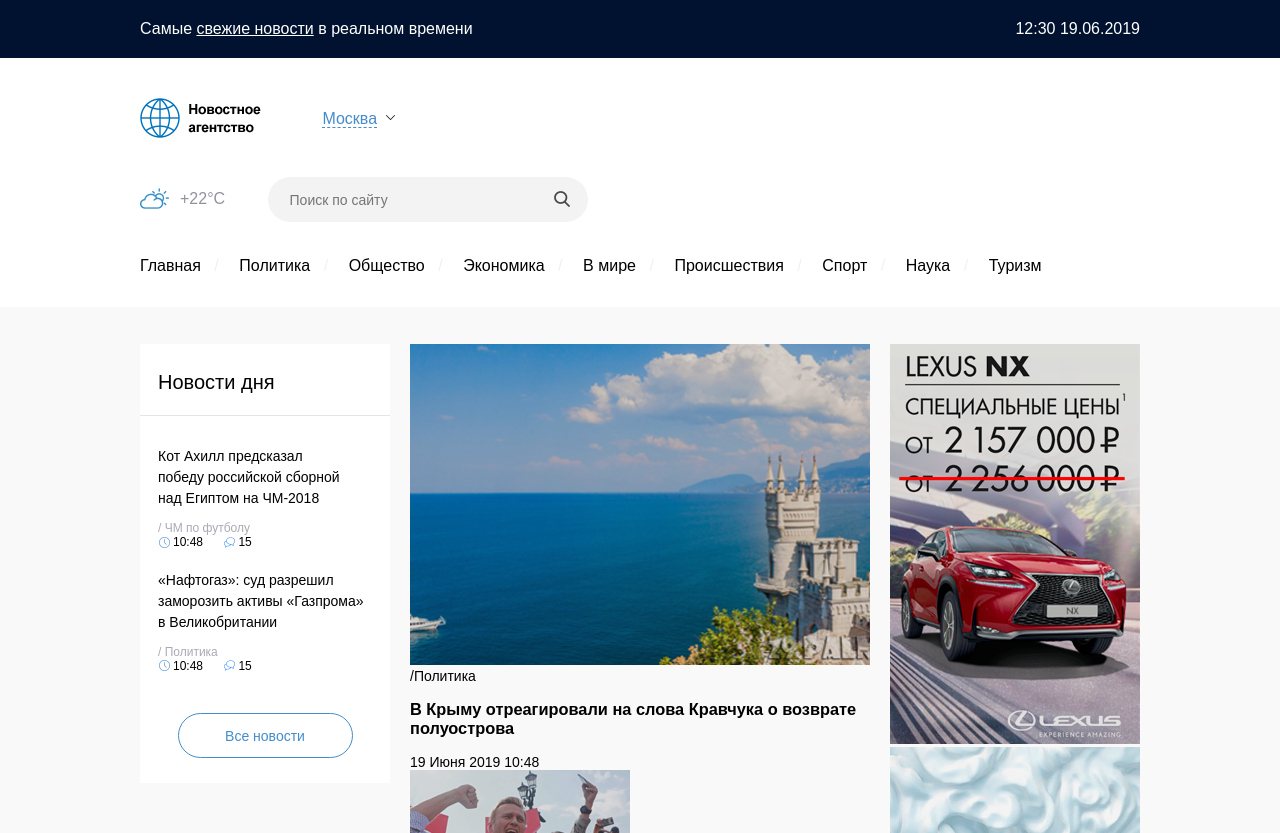
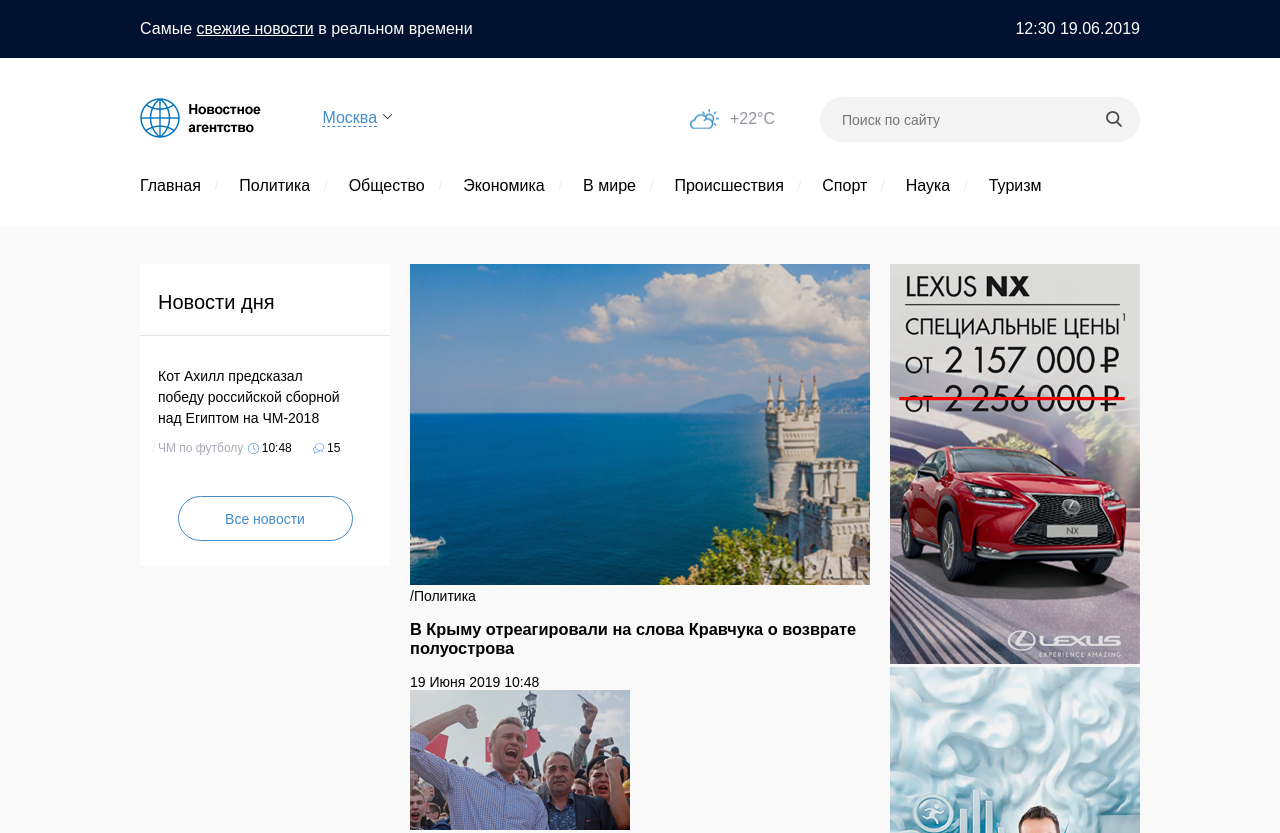
Before and after one commit to AKStd/css_basics, a plain HTML site: page index.html in a window 1280 px wide. Shown: the top 833 px of the page. Drawn offline with Linux system fonts and the light colour scheme.

Commit message:
fix header

```diff
--- a/index.html
+++ b/index.html
@@ -12,7 +12,6 @@
 	</head>
 
 	<body>
-
 		<!-- хэдер -->
 		<header>
 			<div class="black-bar">
@@ -25,33 +24,30 @@
 				</div>
 			</div>
 
-			<div class="container clearfix">
+			<div class="container header-container clearfix">
 				<!-- лого -->
-				<div class="left-header">
 					<img class="logo-header" src="img/header-pics/icons/logo.png" alt="логотип &#34;Новостое агентсво&#34;">
 
 				<!-- выбор города -->
 					<a class="city-selector" href="#">
 						<span>Москва</span>
 					</a>
-				</div>
 
-				<div class="right right-header">
-					<!-- погода -->
-					<span class="weather-viewer">+22&deg;C</span>
 					<!-- форма поиска-->
 					<form class="search-form" name="search-form">
 	  					<input class="search-box" type="text" placeholder="Поиск по сайту">
 
 	  					<button class="search-button" type="submit" aria-label="Поиск"></button>
 					</form>
-				 </div>
+
+					<!-- погода -->
+					<span class="weather-viewer">+22&deg;C</span>
 			</div>
 
 			<div class="container">
 				<!-- Меню навигации  -->
 				<nav class="nav-menu-container clearfix">
-					<ul class="navigation-menu">
+					<ul class="navigation-menu list-reset">
 						<li class="navigation-item"><a href="#">Главная</a></li>
 						<li class="navigation-item"><a href="#">Политика</a></li>
 						<li class="navigation-item"><a href="#">Общество</a></li>
@@ -72,7 +68,7 @@
 				<section class="column-left">
 						<h2 class="today-news">Новости дня</h2>
 
-						<ul class="today-news-list">
+						<ul class="today-news-list list-reset">
 							<li class="today-news-list-item clearfix">
 								<article class="today-news-item">
 									<h3 class="today-news-item-title">
@@ -80,8 +76,25 @@
 									</h3>
 
 									<div class="article-props">
+										<a href="#" class="article-category">ЧМ по футболу</a>
+
+
+										<time class="column-left-item-date" datetime="2019-06-19T10:48">10:48</time>
+
+										<span class="column-left-item-comment-counter">15</span>
+									</div>
+								</article>
+							</li>
+<!--
+							<li class="today-news-list-item clearfix">
+								<article class="today-news-item">
+									<h3 class="today-news-item-title">
+										<a class="today-news-item-title-anchor" href="#">&#171;Нафтогаз&#187;: суд разрешил заморозить активы &#171;Газпрома&#187; <br>в Великобритании</a>
+									</h3>
+
+									<div class="article-props">
 										<div class="#">
-											<a href="#">/ ЧМ по футболу</a>
+											<a href="#">Политика</a>
 										</div>
 
 										<div class="right">
@@ -92,26 +105,7 @@
 									</div>
 								</article>
 							</li>
-
-							<li class="today-news-list-item clearfix">
-								<article class="today-news-item">
-									<h3 class="today-news-item-title">
-										<a class="today-news-item-title-anchor" href="#">&#171;Нафтогаз&#187;: суд разрешил заморозить активы &#171;Газпрома&#187; <br>в Великобритании</a>
-									</h3>
-
-									<div class="article-props">
-										<div class="#">
-											<a href="#">/ Политика</a>
-										</div>
-
-										<div class="right">
-											<time class="column-left-item-date" datetime="2019-06-19T10:48">10:48</time>
-
-											<span class="column-left-item-comment-counter">15</span>
-										</div>
-									</div>
-								</article>
-							</li>
+-->
 <!--
 							<li class="today-news-list-item clearfix">
 								<article class="today-news-item">
@@ -121,7 +115,7 @@
 
 									<div class="article-props">
 										<div class="#">
-											<a href="#">/ Транспорт</a>
+											<a href="#">Транспорт</a>
 										</div>
 
 										<div class="right">
@@ -141,7 +135,7 @@
 
 									<div class="article-props">
 										<div class="#">
-											<a href="#">/ Погода</a>
+											<a href="#">Погода</a>
 										</div>
 
 										<div class="right">
@@ -161,7 +155,7 @@
 
 									<div class="article-props">
 										<div class="left">
-											<a href="#">/ Транспорт</a>
+											<a href="#">Транспорт</a>
 										</div>
 
 										<div class="right">
@@ -181,7 +175,7 @@
 
 									<div class="article-props">
 										<div class="left">
-											<a href="#">/ ЧМ по футболу</a>
+											<a href="#">ЧМ по футболу</a>
 										</div>
 
 										<div class="right">
@@ -296,7 +290,7 @@
 						<time datetime="2019-06-19T10:48">19 Июня 2019 10:48</time>
 					</article>
 
-					<ul class="special-news-list">
+					<ul class="special-news-list list-reset">
 							<li class="special-news-item">
 								<h3 class="special-news-item-title">
 									<a class="special-news-item-title-anchor" href="#">В Турции нашли альтернативу из-за отказа США поставить F-35</a>
@@ -340,7 +334,7 @@
 		<footer>
 			<div class="container">
 				<div class="links">
-					<ul class="footer-links-list">
+					<ul class="footer-links-list list-reset">
 						<li><a class="footer-links-item" href="#">Главная</a></li>
 						<li><a class="footer-links-item" href="#">Политика</a></li>
 						<li><a class="footer-links-item" href="#">Общество</a></li>
@@ -355,7 +349,7 @@
 
 				<div class="about-us">
 					<img class="footer-logo" src="img/footer-pics/icons/logo-no-background.png" alt="логотип &#34;Новостое агентсво&#34;">
-					<ul class="footer-about-us-list">
+					<ul class="footer-about-us-list list-reset">
 						<li><a class="about-us-item" href="#">Об агентстве</a></li>
 						<li><a class="about-us-item" href="#">Контакты</a></li>
 						<li><a class="about-us-item" href="#">Опубликовать новость</a></li>
@@ -363,7 +357,7 @@
 				</div>
 
 				<div class="social-links">
-					<ul class="footer-social-links-list">
+					<ul class="footer-social-links-list list-reset">
 						<li class="social-links-item"><a class="social-links-pic-vk" href="#" aria-label="мы в vk.com"></a></li>
 						<li class="social-links-item"><a class="social-links-pic-facebook" href="#" aria-label="мы в facebook"></a></li>
 						<li class="social-links-item"><a class="social-links-pic-twitter" href="#" aria-label="мы в twitter"></a></li>
@@ -371,7 +365,7 @@
 					</ul>
 
 					<address class="contact-us">
-						<ul class="contact-us-list">
+						<ul class="contact-us-list list-reset">
 							<li class="contact-us-list-item"><a href="tel:88005558628"> +7(499)995-55-55</a></li>
 							<li class="contact-us-list-item"><a href="mailto:info@agency.ru">info&#64;agency.ru</a></li>
 						</ul>
@@ -381,7 +375,5 @@
 
 			<p class="copy-rights">&#64; новостное агентство. 2017-2018 все права защищены</p>
 		</footer>
-
-
 	</body>
 </html>
--- a/styles/header.css
+++ b/styles/header.css
@@ -27,11 +27,7 @@ header {
     float: right;
 }
 
-.left-header {
-    padding: 40px 0 0 0;
-}
-
-.right-header {
+.header-container{
     padding: 36px 0 0 0;
 }
 
@@ -42,39 +38,46 @@ header {
     display: inline-block;
 
     vertical-align: middle;
+
 }
 
+.logo-header {
+    padding: 4px 0 0 0px;
+}
+
+
+.search-form {
+    float: right;
+
+}
 
 .city-selector {
     position: relative;
 
-    margin: 2px 0 0 57px;
+    margin: 0 0 0 57px;
+    padding: 4px 15px 0 0;
 
     color: #448ccb;
+    background-image: url('img/header-pics/icons/city-arrow-button-icon.png');
+    background-repeat: no-repeat;
+    background-position: right center;
 }
+
 
 .city-selector span {
     border-bottom: 1px dashed #448ccb;
 }
 
-.city-selector span::after {
-    position: absolute;
-    top: -4px;
-    left: 64px;
-
-    content: url('img/header-pics/icons/city-arrow-button-icon.png');
-}
-
-
-
 .weather-viewer {
     line-height: 20px;
 
-    margin: 0 38px 0 0;
-    padding: 2px 0 0 40px;
+    float: right;
+
+    margin: 15px 45px 0 0;
+    padding: 0px 0 0 40px;
 
     color: #91919f;
-    background-image: url('img/header-pics/icons/weather-icon.png');
+    background-image: url("img/header-pics/icons/weather-icon.png");
     background-repeat: no-repeat;
     background-position: left center;
 }
@@ -118,7 +121,7 @@ header {
     cursor: pointer;
 
     background: #f3f3f3;
-    background: url('img/header-pics/icons/search-icon.png');
+    background: url("img/header-pics/icons/search-icon.png");
 }
 
 .nav-menu-container {
--- a/styles/main.css
+++ b/styles/main.css
@@ -2,7 +2,6 @@ main {
     padding-top: 20px;
 
     background-color: #f9f9f9;
-    background-image: url(central-bg-top.png);
     background-repeat: repeat-x;
 }
 
@@ -75,7 +74,7 @@ main {
     margin: 0 17px 0 0;
     padding: 0 0 0 15px;
 
-    background-image: url('img/main-pics/icons/icon-time-blue.png');
+    background-image: url("img/main-pics/icons/icon-time-blue.png");
     background-repeat: no-repeat;
     background-position: left;
 }
@@ -85,7 +84,7 @@ main {
     margin: 0 25px 0 0;
     padding: 0 0 0 15px;
 
-    background-image: url('img/main-pics/icons/icon-comments.png');
+    background-image: url("img/main-pics/icons/icon-comments.png");
     background-repeat: no-repeat;
     background-position: left;
 }
@@ -119,3 +118,10 @@ main {
 
     background-color: #f9f9f9;
 }
+
+.article-category::before {
+    position: absolute;
+    left: 12px;
+    content: '/';
+    color: #f0f0f1;
+}
--- a/styles/styles.css
+++ b/styles/styles.css
@@ -65,7 +65,7 @@ a {
 }
 
 /*убираем стили списка и отступы*/
-ul {
+.list-reset {
 	padding-left: 0; /* */
 	list-style: none; /* */
 }
```
